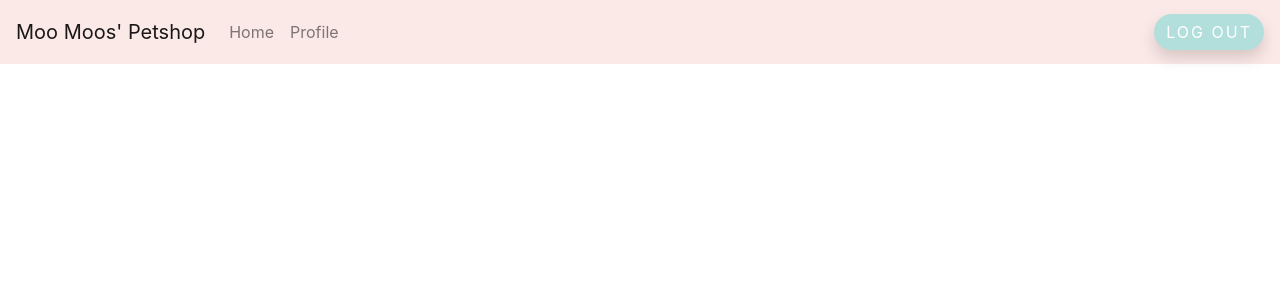
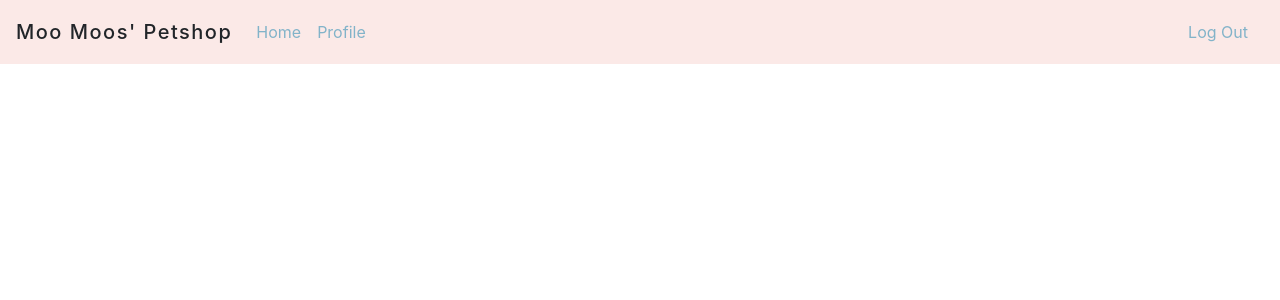
Before and after one commit to shannon-heh/winterbreak, a React (Create React App) app in the folder app/: page /p in a window 1280 px wide. Shown: the top 300 px of the page. Built offline with nearby package versions, Linux system fonts and the light colour scheme; sample sign-in values are in the browser's storage.

Commit message:
dynamic fonts and better navbar

```diff
--- a/app/src/App.css
+++ b/app/src/App.css
@@ -15,6 +15,17 @@
 .color-nav {
     background-color: #fbe9e7;
     height: 8vh;
+    font-size: 2vmin;
+}
+
+.navbar-brand#site-name {
+    font-size: 2.5vmin;
+    letter-spacing: 1.5px;
+    font-weight: 500;
+}
+
+#basic-navbar-nav a {
+    color: var(--sec-color-dark);
 }
 
 /* FORM BASICS */
@@ -25,12 +36,13 @@ form {
 
 input.form-control {
     width: 25%;
+    height: 5vh;
     margin: auto;
 }
 
 div.form-group {
     text-align: center;
-    font-size: 1.1em;
+    font-size: 2.5vmin;
     font-weight: 500;
 }
 
@@ -79,22 +91,13 @@ div#creation-status {
 
 #login-submit,
 #signup-submit {
+    height: 5vh;
+    padding: 0;
     margin: auto;
-    margin-top: 2vw;
-    margin-bottom: 2vw;
-    width: 25%;
-    font-size: 1.1em;
-    font-weight: 650;
-}
-
-#login-button,
-#signup-button {
-    margin: auto;
-    margin-top: 10vh;
+    margin-top: 4vh;
     margin-bottom: 10vh;
     width: 25%;
-    display: block;
-    font-size: 1.1em;
+    font-size: 2.5vmin;
     font-weight: 650;
 }
 
@@ -104,6 +107,18 @@ div#creation-status {
     flex-direction: row;
     height: 100vh;
     align-items: center;
+}
+
+#login-button,
+#signup-button {
+    padding: 0;
+    margin: auto;
+    margin-top: 10vh;
+    margin-bottom: 10vh;
+    width: 25%;
+    display: block;
+    font-size: 2.5vmin;
+    font-weight: 650;
 }
 
 #landing-buttons #login-button {
@@ -177,14 +192,9 @@ img.profile-pic:hover {
     padding-right: 5px;
     padding-left: 5px;
     height: 92vh;
-    /* background-color: var(--sec-color-light); */
     background-image: url("images/panel_bg.jpeg");
     background-size: cover;
     text-align: center;
-
-    /* display: flex;
-    flex-direction: column;
-    justify-content: center; */
 }
 
 #profile-left figure {
@@ -192,16 +202,15 @@ img.profile-pic:hover {
 }
 
 #profile-left figcaption {
-    text-transform: uppercase;
+    font-size: 2.5vmin;
     font-weight: 500;
-    font-size: 2.5vmin;
     padding-top: 2vh;
 }
 
 button.btn#edit-profile {
     padding: 0;
-    margin: 6% auto;
-    width: 40%;
+    margin: 7% auto;
+    width: 45%;
     display: block;
     font-size: 1.8vmin;
 }
@@ -221,13 +230,13 @@ button.btn#edit-profile {
 
 #pet-info,
 #owner-info {
+    font-size: 2.2vmin;
     border: none;
     border-radius: 25px;
     height: 42vh;
     margin: 8%;
     background-image: url("images/panel_bg.jpeg");
     background-size: cover;
-    /* background-color: var(--sec-color-main); */
     border: 3px solid var(--pri-color-dark);
     box-shadow: 0px 8px 15px #00000026;
     transition: all 0.25s ease 0s;
@@ -250,9 +259,7 @@ button.btn#edit-profile {
 
 #pet-info:hover,
 #owner-info:hover {
-    /* color: var(--white); */
     box-shadow: 0px 15px 20px #00000031;
-    /* color: #fff; */
     transform: translateY(-3px);
 }
 
@@ -269,13 +276,12 @@ button.btn#edit-profile {
 }
 
 #pet-metrics {
+    font-size: 2.2vmin;
     margin: 8%;
     margin-left: 0%;
-    /* background-color: red; */
     height: 94%;
     border: none;
     border-radius: 25px;
-    /* background-color: var(--sec-color-main); */
     border: 3px solid var(--pri-color-dark);
     box-shadow: 0px 8px 15px #00000026;
     transition: all 0.25s ease 0s;
@@ -290,9 +296,7 @@ button.btn#edit-profile {
 }
 
 #pet-metrics:hover {
-    /* color: var(--white); */
     box-shadow: 0px 15px 20px #00000031;
-    /* color: #fff; */
     transform: translateY(-3px);
 }
 
--- a/app/src/Navigation.js
+++ b/app/src/Navigation.js
@@ -28,17 +28,18 @@ export function Navigation() {
     return (
         <>
             {isLoggedIn() ? null : history.push(paths.landing)}
-            <Navbar className="color-nav" expand="lg" sticky="top">
-                <Navbar.Brand onClick={handleHome}>Moo Moos' Petshop</Navbar.Brand>
+            <Navbar className="color-nav" variant="pills" expand="lg" sticky="top">
+                <Navbar.Brand id="site-name">Moo Moos' Petshop</Navbar.Brand>
                 <Navbar.Toggle aria-controls="basic-navbar-nav" />
                 <Navbar.Collapse id="basic-navbar-nav">
                     <Nav className="mr-auto">
                         <Nav.Link onClick={handleHome}>Home</Nav.Link>
                         <Nav.Link onClick={handleProfile}>Profile</Nav.Link>
                     </Nav>
-                    <Button onClick={handleLogout} variant="info">
+                    <Nav.Link onClick={handleLogout}>Log Out</Nav.Link>
+                    {/* <Button onClick={handleLogout} variant="info">
                         Log Out
-                    </Button>
+                    </Button> */}
                 </Navbar.Collapse>
             </Navbar>
         </>
--- a/app/src/Profile.js
+++ b/app/src/Profile.js
@@ -151,6 +151,7 @@ export function Profile() {
                             value={1}
                             onChange={handleEnergyRating}
                             activeColor="#ffd700"
+                            edit={false}
                         />
                         <div>Dog-Friendly</div>
                         <ReactStars
@@ -159,6 +160,7 @@ export function Profile() {
                             value={1}
                             onChange={handleDogFriendlyRating}
                             activeColor="#ffd700"
+                            edit={false}
                         />
                         <div>People-Friendly</div>
                         <ReactStars
@@ -167,6 +169,7 @@ export function Profile() {
                             value={1}
                             onChange={handlePeopleFriendlyRating}
                             activeColor="#ffd700"
+                            edit={false}
                         />
                         <div>Tendency to Bark</div>
                         <ReactStars
@@ -175,6 +178,7 @@ export function Profile() {
                             value={1}
                             onChange={handleBarkRating}
                             activeColor="#ffd700"
+                            edit={false}
                         />
 
                         <div>Interests</div>
```
